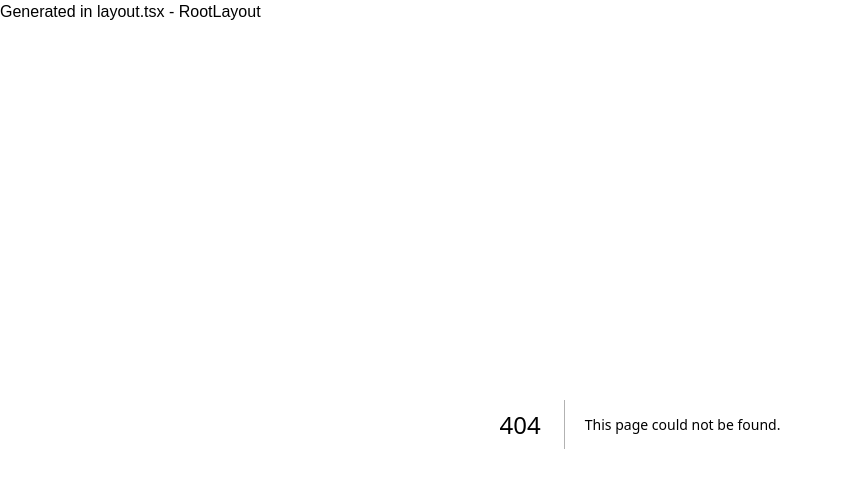
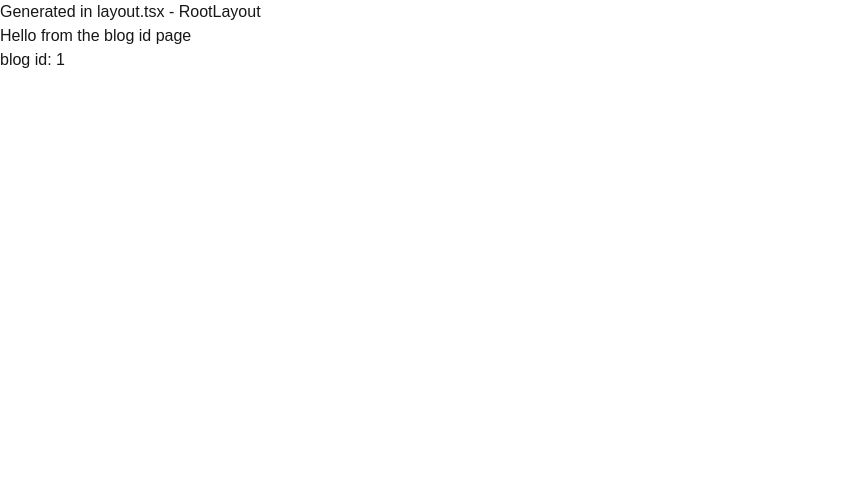
Before and after one commit to zen2see/dep0x, a Next.js app: page /blog/1 in a window 1280 px wide. Before the commit this address had no page. Shown: the top 488 px of the page, without its empty margins (0-843 px from the left). Built offline with nearby package versions, Linux system fonts and the light colour scheme.

Commit message:
UPDATED ADDED ROUTING

```diff
--- a/app/abc/page.tsx
+++ b/app/abc/page.tsx
@@ -1,9 +1,9 @@
 import Link from "next/link";
 
-export default function Abcpage() {
+export default function abcpage() {
     return (
         <div>
-            <h1>Hello fron the Abcpage</h1>
+            <h1>Hello from the abc page</h1>
             <Link href="/abc/helloabc">Go to helloabc</Link>
         </div>
     )
--- /dev/null
+++ b/app/blog/[blogId]/page.tsx
@@ -0,0 +1,14 @@
+interface BlogIdPageProps {
+    params: Promise<{ blogId: string }>
+}
+
+
+export default async function BlogIdPage({ params }: BlogIdPageProps) {
+const { blogId } = await params
+    return (
+        <div>
+            <h1>Hello from the blog id page</h1>
+            <p>blog id: {blogId}</p>
+        </div>
+    )
+}
```
Also changed, not shown: 1 other file (tests, documents, lock files or other folders).
